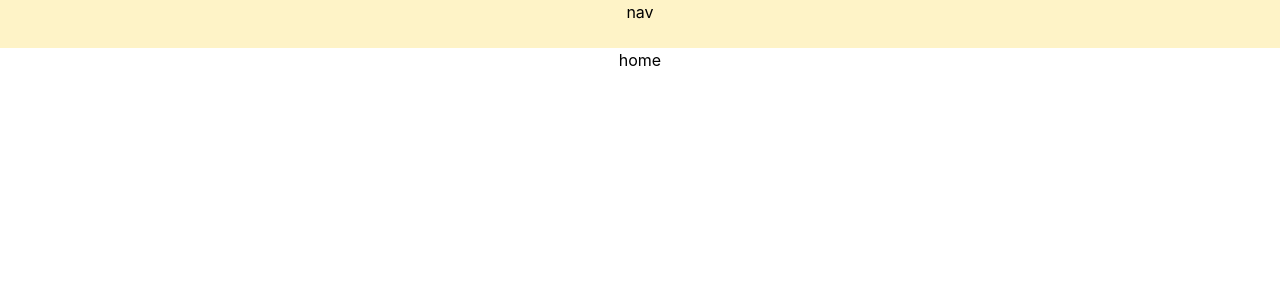
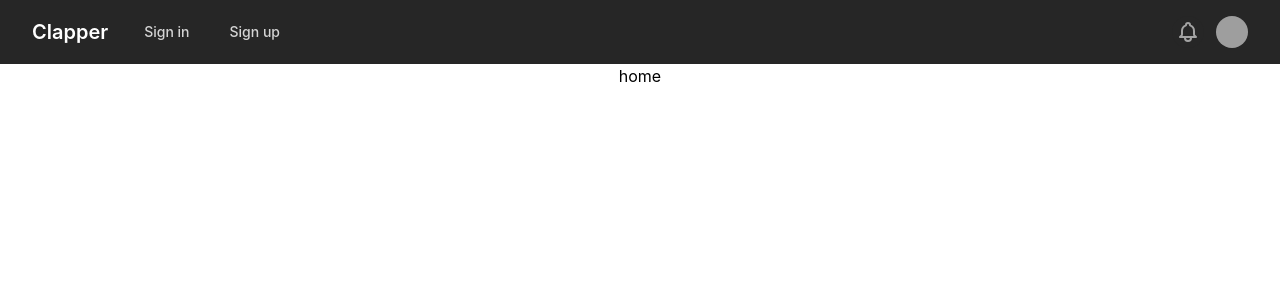
Before and after one commit to Project-Clapper/Clapper, a React (Create React App) app in the folder clapper/: page / in a window 1280 px wide. Shown: the top 300 px of the page. Built offline with nearby package versions, Linux system fonts and the light colour scheme; grey boxes are pictures that could not be loaded.

Commit message:
:wrench: Update navbar

```diff
--- a/clapper/src/components/Navbar.js
+++ b/clapper/src/components/Navbar.js
@@ -1,5 +1,8 @@
-import React, { useMemo, useState } from 'react';
+import React, { useMemo, useState, Fragment } from 'react';
+import { Disclosure, Menu, Transition } from '@headlessui/react';
+import { BellIcon, MenuIcon, XIcon } from '@heroicons/react/outline';
 import { useLocation } from 'react-router';
+import { Link, NavLink } from 'react-router-dom';
 
 const Navbar = () => {
   const [isHidden, setHidden] = useState(false);
@@ -7,13 +10,172 @@
 
   useMemo(() => {
     if (location.pathname.includes('/signin') || location.pathname.includes('/signup'))
-      setHidden(true);
+      return setHidden(true);
+    return setHidden(false);
   }, [location.pathname]);
 
+  const navigation = [
+    { name: 'Sign in', href: '/signin', current: false },
+    { name: 'Sign up', href: '/signup', current: false },
+    // { name: 'Projects', href: '#', current: false },
+    // { name: 'Calendar', href: '#', current: false },
+  ];
+
+  const classNames = (...classes) => {
+    return classes.filter(Boolean).join(' ');
+  };
+
   return (
-    <div className={` ${isHidden ? 'hidden' : ''} h-12 bg-yellow-100`}>
-      <p>nav</p>
-    </div>
+    <Disclosure as="nav" className={`${isHidden ? 'hidden' : ''} bg-gray-800`}>
+      {({ open }) => (
+        <>
+          <div className="max-w-7xl mx-auto px-2 sm:px-6 lg:px-8">
+            <div className="relative flex items-center justify-between h-16">
+              <div className="absolute inset-y-0 left-0 flex items-center sm:hidden">
+                {/* Mobile menu button*/}
+                <Disclosure.Button className="inline-flex items-center justify-center p-2 rounded-md text-gray-400 hover:text-white hover:bg-gray-700 focus:outline-none focus:ring-2 focus:ring-inset focus:ring-white">
+                  <span className="sr-only">Open main menu</span>
+                  {open ? (
+                    <XIcon className="block h-6 w-6" aria-hidden="true" />
+                  ) : (
+                    <MenuIcon className="block h-6 w-6" aria-hidden="true" />
+                  )}
+                </Disclosure.Button>
+              </div>
+              <div className="flex-1 flex items-center justify-center sm:items-stretch sm:justify-start">
+                <div className="flex-shrink-0 flex items-center">
+                  <NavLink to="/">
+                    <p className="text-xl text-white cursor-pointer font-semibold">Clapper</p>
+                  </NavLink>
+                </div>
+                <div className="hidden sm:block sm:ml-6">
+                  <div className="flex space-x-4">
+                    {navigation.map((item) => (
+                      <Link to={item.href}>
+                        <p
+                          key={item.name}
+                          className={classNames(
+                            item.current
+                              ? 'bg-gray-900 text-white'
+                              : 'text-gray-300 hover:bg-gray-700 hover:text-white',
+                            'px-3 py-2 rounded-md text-sm font-medium'
+                          )}
+                          aria-current={item.current ? 'page' : undefined}
+                        >
+                          {item.name}
+                        </p>
+                      </Link>
+                    ))}
+                  </div>
+                </div>
+              </div>
+              <div className="absolute inset-y-0 right-0 flex items-center pr-2 sm:static sm:inset-auto sm:ml-6 sm:pr-0">
+                <button className="bg-gray-800 p-1 rounded-full text-gray-400 hover:text-white focus:outline-none focus:ring-2 focus:ring-offset-2 focus:ring-offset-gray-800 focus:ring-white">
+                  <span className="sr-only">View notifications</span>
+                  <BellIcon className="h-6 w-6" aria-hidden="true" />
+                </button>
+
+                {/* Profile dropdown */}
+                <Menu as="div" className="ml-3 relative">
+                  {({ open }) => (
+                    <>
+                      <div>
+                        <Menu.Button className="bg-gray-800 flex text-sm rounded-full focus:outline-none focus:ring-2 focus:ring-offset-2 focus:ring-offset-gray-800 focus:ring-white">
+                          <span className="sr-only">Open user menu</span>
+                          <img
+                            className="h-8 w-8 rounded-full"
+                            src="https://images.unsplash.com/photo-1472099645785-5658abf4ff4e?ixlib=rb-1.2.1&ixid=eyJhcHBfaWQiOjEyMDd9&auto=format&fit=facearea&facepad=2&w=256&h=256&q=80"
+                            alt=""
+                          />
+                        </Menu.Button>
+                      </div>
+                      <Transition
+                        show={open}
+                        as={Fragment}
+                        enter="transition ease-out duration-100"
+                        enterFrom="transform opacity-0 scale-95"
+                        enterTo="transform opacity-100 scale-100"
+                        leave="transition ease-in duration-75"
+                        leaveFrom="transform opacity-100 scale-100"
+                        leaveTo="transform opacity-0 scale-95"
+                      >
+                        <Menu.Items
+                          static
+                          className="origin-top-right absolute right-0 mt-2 w-48 rounded-md shadow-lg py-1 bg-white ring-1 ring-black ring-opacity-5 focus:outline-none"
+                        >
+                          <Menu.Item>
+                            {({ active }) => (
+                              <Link to="/profile">
+                                <p
+                                  className={classNames(
+                                    active ? 'bg-gray-100' : '',
+                                    'block px-4 py-2 text-sm text-gray-700'
+                                  )}
+                                >
+                                  Your Profile
+                                </p>
+                              </Link>
+                            )}
+                          </Menu.Item>
+                          <Menu.Item>
+                            {({ active }) => (
+                              <Link to="/settings">
+                                <p
+                                  className={classNames(
+                                    active ? 'bg-gray-100' : '',
+                                    'block px-4 py-2 text-sm text-gray-700'
+                                  )}
+                                >
+                                  Settings
+                                </p>
+                              </Link>
+                            )}
+                          </Menu.Item>
+                          <Menu.Item>
+                            {({ active }) => (
+                              <Link to="/signout">
+                                <p
+                                  className={classNames(
+                                    active ? 'bg-gray-100' : '',
+                                    'block px-4 py-2 text-sm text-gray-700'
+                                  )}
+                                >
+                                  Sign out
+                                </p>
+                              </Link>
+                            )}
+                          </Menu.Item>
+                        </Menu.Items>
+                      </Transition>
+                    </>
+                  )}
+                </Menu>
+              </div>
+            </div>
+          </div>
+
+          <Disclosure.Panel className="sm:hidden">
+            <div className="px-2 pt-2 pb-3 space-y-1">
+              {navigation.map((item) => (
+                <a
+                  key={item.name}
+                  href={item.href}
+                  className={classNames(
+                    item.current
+                      ? 'bg-gray-900 text-white'
+                      : 'text-gray-300 hover:bg-gray-700 hover:text-white',
+                    'block px-3 py-2 rounded-md text-base font-medium'
+                  )}
+                  aria-current={item.current ? 'page' : undefined}
+                >
+                  {item.name}
+                </a>
+              ))}
+            </div>
+          </Disclosure.Panel>
+        </>
+      )}
+    </Disclosure>
   );
 };
 
```
